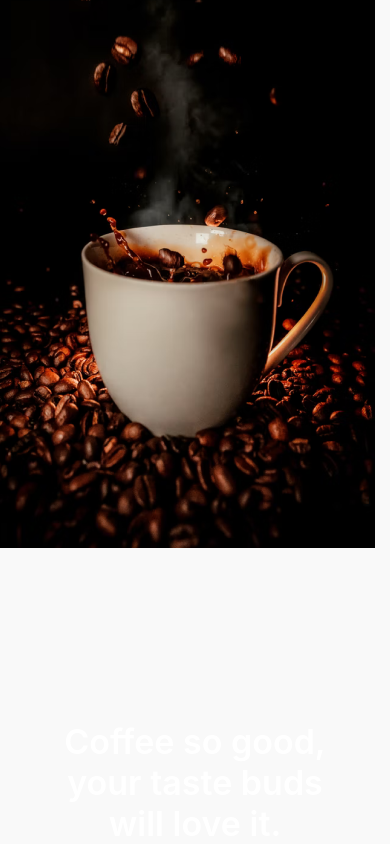
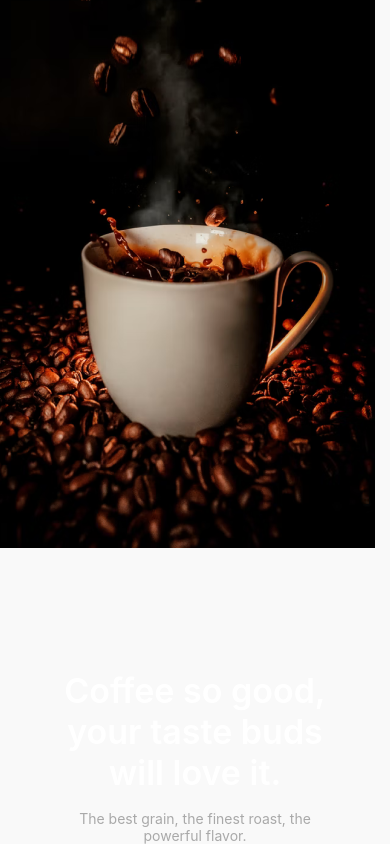
Before and after one commit to achiewe/coffee-shop-project-react-native, a React Native app: screen / in a window 390 px wide. Built offline with nearby package versions, Linux system fonts and the light colour scheme.

Commit message:
add text component for the paragraph

```diff
--- a/components/Login.tsx
+++ b/components/Login.tsx
@@ -11,6 +11,9 @@ export default function Login(): JSX.Element {
         <View style={styles.textDiv}>
           <Text style={styles.coffeeTitle}>
             Coffee so good, your taste buds will love it.
+          </Text>
+          <Text style={styles.paraCoffee}>
+            The best grain, the finest roast, the powerful flavor.
           </Text>
         </View>
       </ImageBackground>
@@ -45,4 +48,13 @@ const styles = StyleSheet.create({
     textAlign: 'center',
     width: 280,
   },
+
+  paraCoffee: {
+    color: '#A9A9A9',
+    fontSize: 14,
+    fontStyle: 'normal',
+    fontWeight: '400',
+    textAlign: 'center',
+    width: 250,
+  },
 });
```
